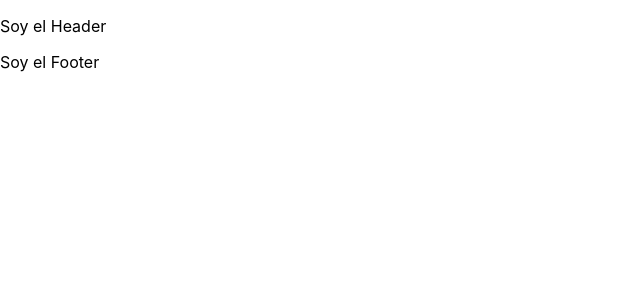
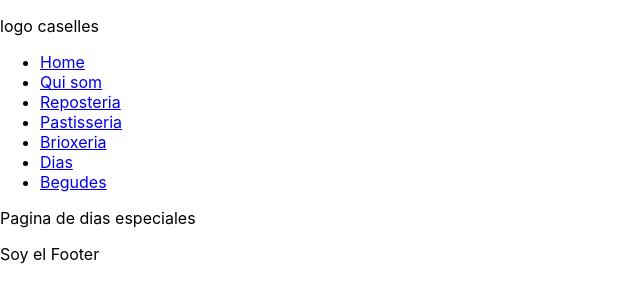
Before and after one commit to danicampdelacreu/pasteleria-casellas_react.js, a React (Create React App) app: page /days in a window 1280 px wide. Shown: the top 302 px of the page, without its empty margins (0-640 px from the left). Built offline with nearby package versions, Linux system fonts and the light colour scheme.

Commit message:
Funcionamento rutas y links

```diff
--- a/src/App.js
+++ b/src/App.js
@@ -6,14 +6,24 @@ import Team from './routes/team/Team';
 import Home from './routes/home/Home';
 import Header from'./components/header/Header';
 import Footer from './components/footer/Footer';
+import Drinks from './routes/bebidas/Bebidas';
+import Briox from './routes/brioxeria/Brioxeria';
+import Days from './routes/dias/Dias';
+import Pastel from './routes/pasteleria/Pasteleria';
+import Repost from './routes/reposteria/Reposteria';
 
 function App() {
   return (
       <BrowserRouter>
       <Header/>
       <Routes>
-        <Route path='/' component = { <Home/> }/>
-        <Route path='/team' component = { <Team/> }/>
+        <Route path='/' element = { <Home/> } />
+        <Route path='/team' element = { <Team/> }/>
+        <Route path='/drinks' element = { <Drinks/> } />
+        <Route path='/briox' element = { <Briox/> } />
+        <Route path='/days' element = { <Days/> } />
+        <Route path='/pastel' element = { <Pastel/> } />
+        <Route path='/repost' element = { <Repost/> } />
       </Routes>
       <Footer/>
       </BrowserRouter>
--- a/src/components/header/Header.jsx
+++ b/src/components/header/Header.jsx
@@ -1,9 +1,34 @@
-
+import { Link } from 'react-router-dom';
 
 export default function Header(){
     return(
-        <div>
-            <p>Soy el Header</p>
-        </div>
+        <header>
+            <p>logo caselles</p>
+            <nav>
+                <ul>
+                    <li>
+                        <Link to="/">Home</Link>
+                    </li>
+                    <li>
+                        <Link to="/team">Qui som</Link>
+                    </li>
+                    <li>
+                        <Link to="/repost">Reposteria</Link>
+                    </li>
+                    <li>
+                        <Link to="/pastel">Pastisseria</Link>
+                    </li>
+                    <li>
+                        <Link to="/briox">Brioxeria</Link>
+                    </li>
+                    <li>
+                        <Link to="/days">Dias</Link>
+                    </li>
+                    <li>
+                        <Link to="/drinks">Begudes</Link>
+                    </li>
+                </ul>
+            </nav>
+        </header>
     );
 };
--- a/src/routes/bebidas/Bebidas.jsx
+++ b/src/routes/bebidas/Bebidas.jsx
@@ -0,0 +1,10 @@
+
+
+
+export default function Drinks(){
+    return(
+        <div>
+            <p>Pagina de Bebidas</p>
+        </div>
+    );
+};
--- a/src/routes/brioxeria/Brioxeria.jsx
+++ b/src/routes/brioxeria/Brioxeria.jsx
@@ -0,0 +1,9 @@
+
+
+export default function Brioxeria(){
+    return(
+        <div>
+            <p>Pagina de brioxeria</p>
+        </div>
+    );
+};
--- a/src/routes/dias/Dias.jsx
+++ b/src/routes/dias/Dias.jsx
@@ -0,0 +1,10 @@
+
+
+
+export default function Days(){
+    return(
+        <div>
+            <p>Pagina de dias especiales</p>
+        </div>
+    );
+};
--- a/src/routes/home/Home.jsx
+++ b/src/routes/home/Home.jsx
@@ -1,11 +1,9 @@
-import React from'react';
+
 
 export default function Home(){
     return(
         <div>
-            <p>
-                Pagina principal
-            </p>
+            <p>Pagina principal</p>
         </div>
     );
 };
--- a/src/routes/pasteleria/Pasteleria.jsx
+++ b/src/routes/pasteleria/Pasteleria.jsx
@@ -0,0 +1,10 @@
+
+
+
+export default function Pastel(){
+    return(
+        <div>
+            <p>Pagina de pasteleria</p>
+        </div>
+    );
+};
--- a/src/routes/reposteria/Reposteria.jsx
+++ b/src/routes/reposteria/Reposteria.jsx
@@ -0,0 +1,10 @@
+
+
+
+export default function Repost(){
+    return(
+        <div>
+            <p>Pagina de reposteria</p>
+        </div>
+    );
+};
--- a/src/routes/team/Team.jsx
+++ b/src/routes/team/Team.jsx
@@ -0,0 +1,8 @@
+
+export default function Team(){
+    return(
+        <div>
+            <p>Pagina de quien somos</p>
+        </div>
+    );
+};
```
